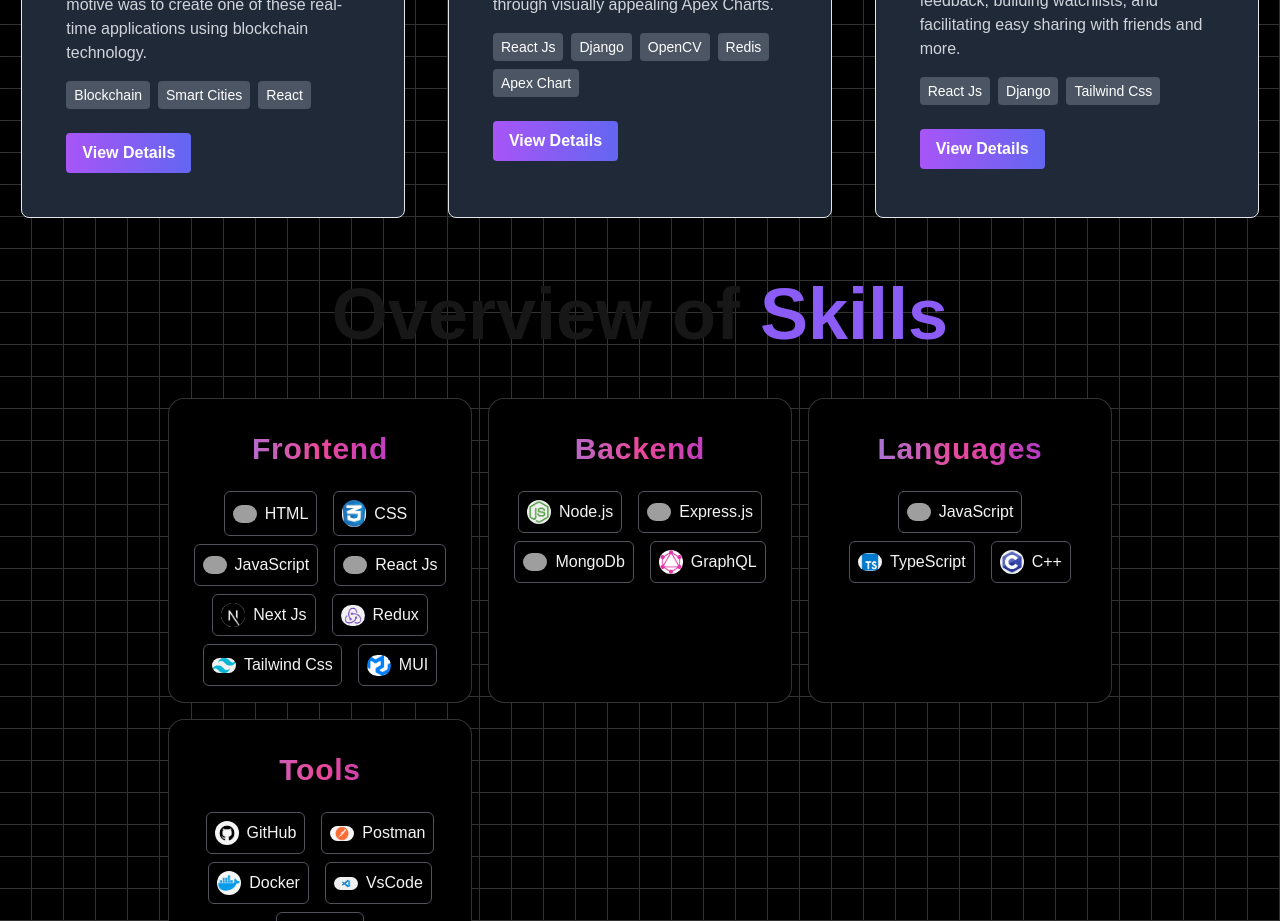
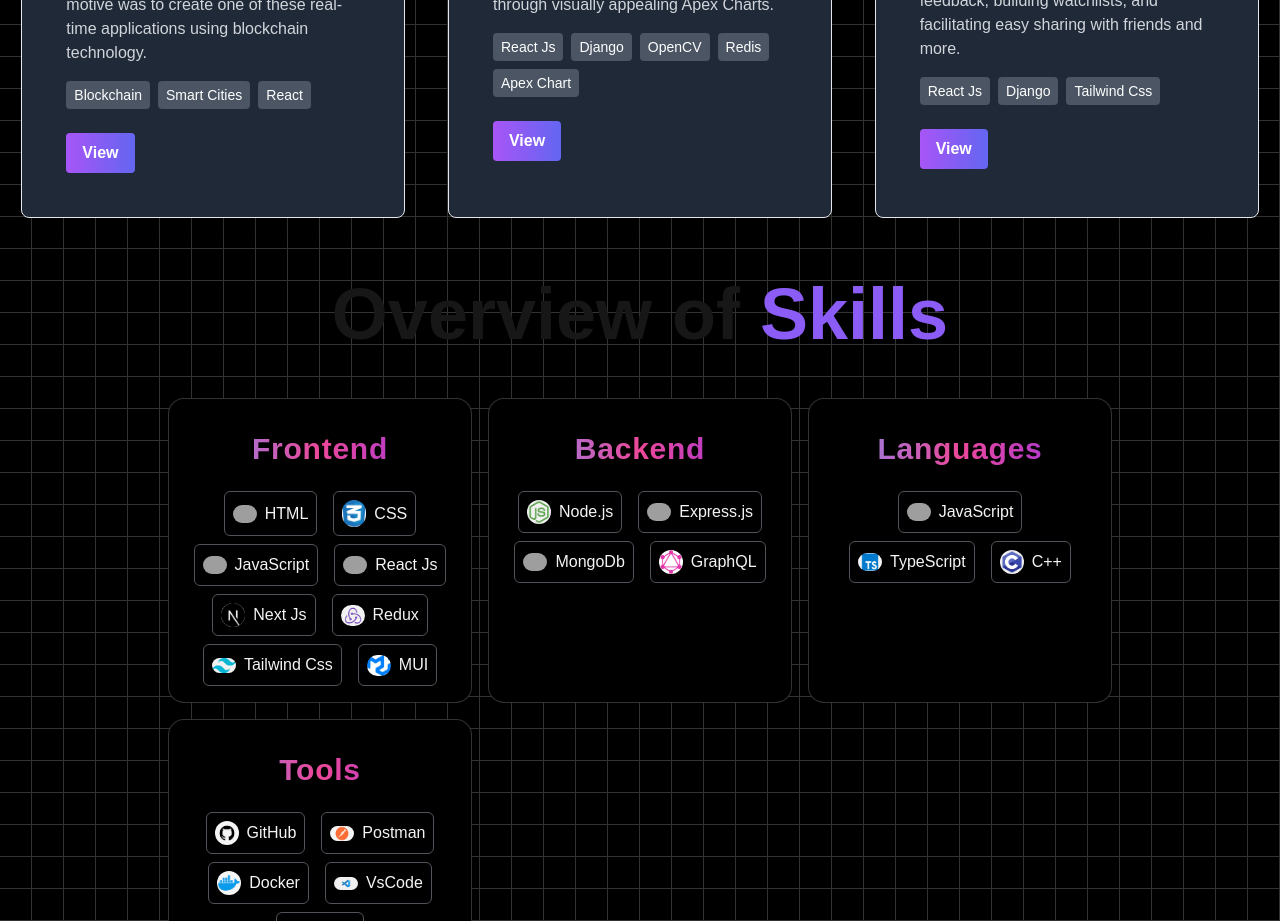
Before and after one commit to MukulDhiman03/next_portfolio, a Next.js app: page / in a window 1280 px wide. Shown: the part 1320-2241 px from the top of the page. Built offline with nearby package versions, Linux system fonts and the light colour scheme; grey boxes are pictures that could not be loaded.

Commit message:
Project Add

```diff
--- a/src/app/components/ProjectCards.tsx
+++ b/src/app/components/ProjectCards.tsx
@@ -36,7 +36,7 @@
                     href={data.link}
                     className="inline-block bg-gradient-to-r from-purple-500 to-indigo-500 text-white font-semibold py-2 px-4 rounded hover:shadow-lg transition"
                 >
-                    View Details
+                    View
                 </Link>
             </div>
         </div>
```
